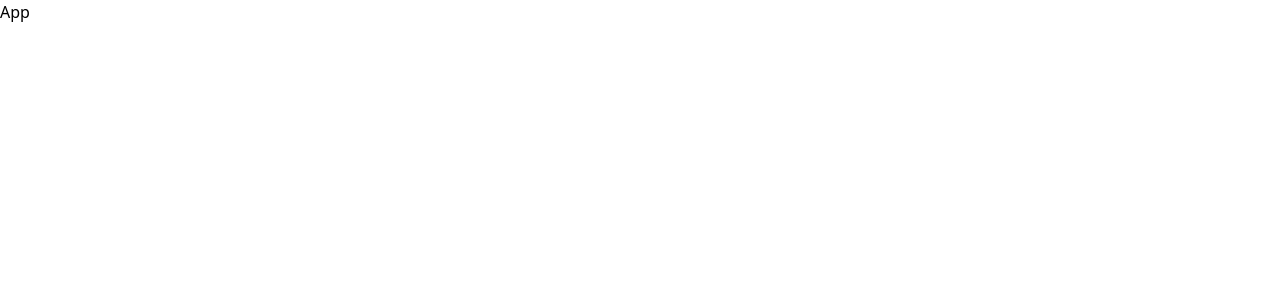
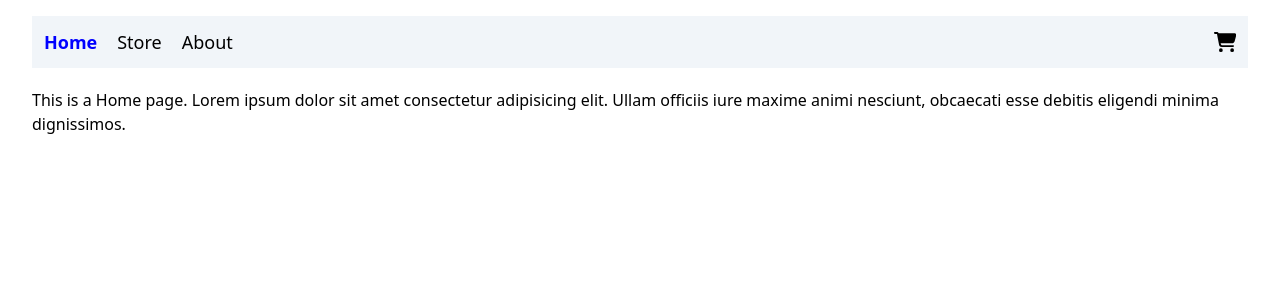
Before and after one commit to SagarMainali/cartify.ecom, a React (Vite) app: page / in a window 1280 px wide. Shown: the top 300 px of the page. Built offline with nearby package versions, Linux system fonts and the light colour scheme.

Commit message:
app structure created

```diff
--- a/index.html
+++ b/index.html
@@ -4,7 +4,7 @@
     <meta charset="UTF-8" />
     <link rel="icon" type="image/svg+xml" href="/vite.svg" />
     <meta name="viewport" content="width=device-width, initial-scale=1.0" />
-    <title>Vite + React + TS</title>
+    <title>Cartify</title>
   </head>
   <body>
     <div id="root"></div>
--- a/src/App.tsx
+++ b/src/App.tsx
@@ -1,6 +1,19 @@
+import { Routes, Route } from 'react-router-dom'
+import Home from './pages/Home'
+import Store from './pages/Store'
+import About from './pages/About'
+import LayoutComponent from './components/LayoutComponent'
 
 export default function App() {
-  return (
-    <div>App</div>
-  )
+     return (
+          <div className="app container mx-auto px-8 py-4">
+               <Routes>
+                    <Route path='/' element={<LayoutComponent />}>
+                         <Route index element={<Home />} />
+                         <Route path='/store' element={<Store />} />
+                         <Route path='/about' element={<About />} />
+                    </Route>
+               </Routes>
+          </div>
+     )
 }
--- /dev/null
+++ b/src/components/LayoutComponent.tsx
@@ -0,0 +1,23 @@
+import { NavLink, Outlet } from 'react-router-dom'
+
+export default function LayoutComponent() {
+     return (
+          <div>
+               <header className='flex items-center p-3 mb-5 bg-slate-100'>
+                    <div className="left-nav text-lg flex gap-5 me-auto">
+                         <NavLink to='.' className=' hover:text-blue-600'> Home</NavLink>
+                         <NavLink to='/store' className=' hover:text-blue-600'>Store</NavLink>
+                         <NavLink to='/about' className=' hover:text-blue-600'>About</NavLink>
+                    </div>
+                    <div className="right-nav">
+                         <NavLink to='/cart'>
+                              <svg xmlns="http://www.w3.org/2000/svg" viewBox="0 0 576 512" height='20'>
+                                   <path fill='' d="M0 24C0 10.7 10.7 0 24 0H69.5c22 0 41.5 12.8 50.6 32h411c26.3 0 45.5 25 38.6 50.4l-41 152.3c-8.5 31.4-37 53.3-69.5 53.3H170.7l5.4 28.5c2.2 11.3 12.1 19.5 23.6 19.5H488c13.3 0 24 10.7 24 24s-10.7 24-24 24H199.7c-34.6 0-64.3-24.6-70.7-58.5L77.4 54.5c-.7-3.8-4-6.5-7.9-6.5H24C10.7 48 0 37.3 0 24zM128 464a48 48 0 1 1 96 0 48 48 0 1 1 -96 0zm336-48a48 48 0 1 1 0 96 48 48 0 1 1 0-96z" />
+                              </svg>
+                         </NavLink>
+                    </div>
+               </header>
+               <Outlet />
+          </div >
+     )
+}
--- a/src/index.css
+++ b/src/index.css
@@ -1,3 +1,8 @@
 @tailwind base;
 @tailwind components;
 @tailwind utilities;
+
+.active{
+     color: blue;
+     font-weight: bold;
+}
--- /dev/null
+++ b/src/pages/About.tsx
@@ -0,0 +1,8 @@
+
+export default function About() {
+     return (
+          <div className="about">
+               This is an about page. Lorem ipsum dolor, sit amet consectetur adipisicing elit. Voluptatem dolor magni beatae suscipit voluptates nulla assumenda dolore odit consequatur eius!
+          </div>
+     )
+}
--- /dev/null
+++ b/src/pages/Home.tsx
@@ -0,0 +1,6 @@
+
+export default function Home() {
+     return (
+          <div>This is a Home page. Lorem ipsum dolor sit amet consectetur adipisicing elit. Ullam officiis iure maxime animi nesciunt, obcaecati esse debitis eligendi minima dignissimos.</div>
+     )
+}
--- /dev/null
+++ b/src/pages/Store.tsx
@@ -0,0 +1,8 @@
+
+export default function Store() {
+     return (
+          <div className="store">
+
+          </div>
+     )
+}
```
